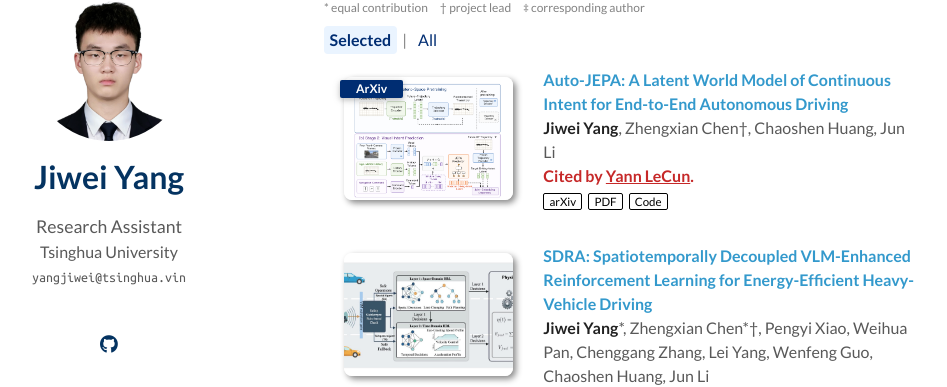
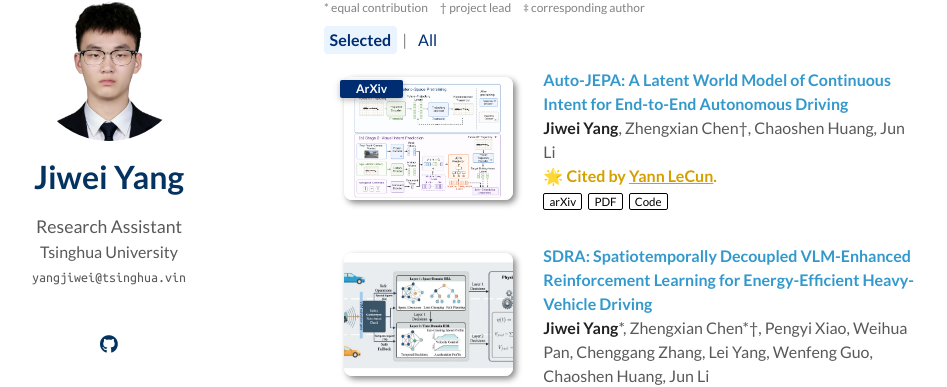
Before and after one commit to NoctYang/NoctYang.github.io, a Jekyll site: the page built from index.md, in a window 1280 px wide and 1400 px high, scrolled down 904 px. Shown: the part 92-479 px from the top of the window, without its empty margins (186-1133 px from the left). Built offline with Jekyll 4.4.1, drawn with Linux system fonts in a browser that asks for light colours; a style sheet for code colours, icons or effects is not loaded; our own code applies the rules of GitHub Pages for plain Markdown files.

Commit message:
Style citation note in golden yellow with a star

```diff
--- a/_data/publications.yml
+++ b/_data/publications.yml
@@ -1,7 +1,7 @@
 main:
   - title: "Auto-JEPA: A Latent World Model of Continuous Intent for End-to-End Autonomous Driving"
     authors: <strong>Jiwei Yang</strong>, Zhengxian Chen†, Chaoshen Huang, Jun Li
-    note: 'Cited by <a href="https://scholar.google.com.hk/citations?hl=zh-CN&amp;user=WLN3QrAAAAAJ">Yann LeCun</a>.'
+    note: '🌟 Cited by <a href="https://scholar.google.com.hk/citations?hl=zh-CN&amp;user=WLN3QrAAAAAJ">Yann LeCun</a>.'
     conference_short: ArXiv
     arxiv: https://arxiv.org/abs/2607.29031
     pdf: https://arxiv.org/pdf/2607.29031
--- a/assets/css/publications-no-dark-mode.css
+++ b/assets/css/publications-no-dark-mode.css
@@ -77,7 +77,7 @@ blockquote { background: var(--global-bg-color); border-left: 2px solid var(--gl
 
 .publications ol.bibliography li .author > em { border-bottom: 1px solid; font-style: normal; }
 
-.publications ol.bibliography li .publication-note { color: #c62828; font-weight: 700; }
+.publications ol.bibliography li .publication-note { color: #d4a000; font-weight: 700; }
 .publications ol.bibliography li .publication-note a { color: inherit; font-weight: inherit; text-decoration: underline; }
 
 .publications ol.bibliography li .links a.btn { color: #000000; border: 1px solid #000000; padding-left: 0.5rem; padding-right: 0.5rem; padding-top: 0.1rem; padding-bottom: 0.1rem; }
```
